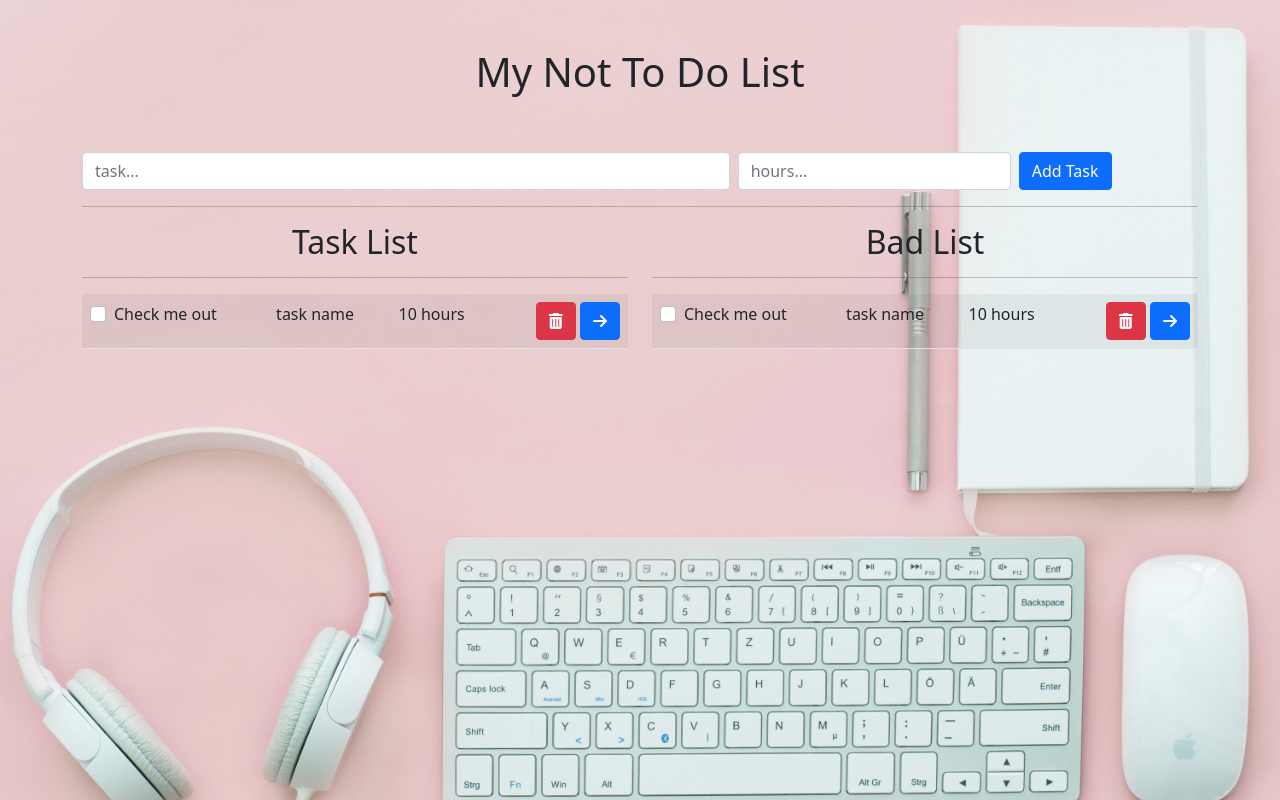
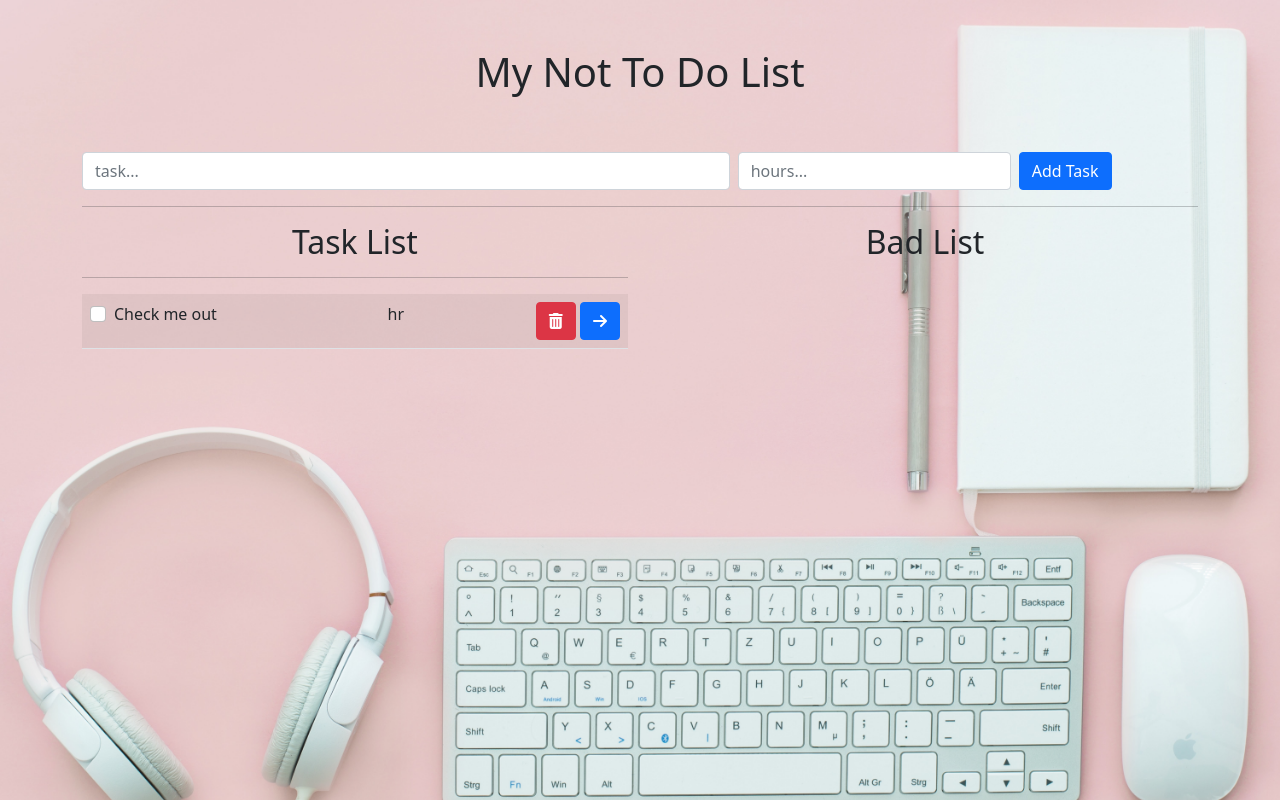
Before and after one commit to tech-and-me/React-NotToDoList, a React (Create React App) app: page / in a window 1280 px wide. Built offline with nearby package versions, Linux system fonts and the light colour scheme.

Commit message:
first added to branch main-ui

```diff
--- a/src/App.js
+++ b/src/App.js
@@ -8,11 +8,11 @@ import {useState} from "react";
 
 function App() {
   //state to store all the task lists
-  const [taskLists, setTaskList] = useState([]);
+  const [taskList, setTaskList] = useState([]);
 
   const addToTaskList = taskObj => {
     console.log(taskObj);
-    setTaskList([...taskLists, taskObj]);
+    setTaskList([...taskList, taskObj]);
   }
 
 
@@ -26,7 +26,7 @@ function App() {
         <AddForm addToTaskList={addToTaskList}/>
 
         <hr />
-        <TaskList />
+        <TaskList taskList={taskList}/>
 
       </Container>
     </div>
--- a/src/components/form/AddForm.js
+++ b/src/components/form/AddForm.js
@@ -2,9 +2,9 @@ import React, {useState} from 'react'
 import { Button, Col, Form, Row } from 'react-bootstrap'
 
 const initialState = {
-    task: "hi",
+    task: "",
     hr: "",
-}
+};
 
 export const  AddForm =({addToTaskList})=> {
 
@@ -16,7 +16,7 @@ export const  AddForm =({addToTaskList})=> {
         // console.log(name, value);
         setTask({...task,[name]:value}); // can rename the variable 'task' to newInfo
     };
-    console.log(task);
+    // console.log(task);
 
     const handleOnSubmit = e =>{
         e.preventDefault();
@@ -26,17 +26,21 @@ export const  AddForm =({addToTaskList})=> {
 
   return (
     <div>
-
+        {task.task}
     <Form onSubmit={handleOnSubmit}>
     <Row className="g-2">
         <Col xs={7}>
         <Form.Control placeholder="task..."
-        name="phannaTask"
-        onChange={handleOnChange} />
+        name="task"
+        onChange={handleOnChange}
+        required />
         </Col>
+
         <Col md={3}>
-        <Form.Control placeholder="hours..." name="hours" type="number" />
+        <Form.Control placeholder="hours..." name="hr" type="number" onChange={handleOnChange}
+        required />
         </Col>
+
         <Col>
             <Button variant="primary" type="submit">Add Task</Button>
         </Col>
--- a/src/components/form/FormRow.js
+++ b/src/components/form/FormRow.js
@@ -1,15 +1,17 @@
 import React from 'react'
 import { Button, Form } from 'react-bootstrap'
 
-function FormRow() {
+function FormRow({taskList}) {
+    console.log(taskList);
   return (
 
         <tr>
                         <td>
                             <Form.Check type="checkbox" label="Check me out" />
                         </td>
-                        <td>task name</td>
-                        <td>10 hours</td>
+
+                        <td>{taskList}</td>
+                        <td>hr</td>
                         <td className="text-end">
                             <Button variant="danger" >
                                 <i className="fa-solid fa-trash-can" ></i>
--- a/src/components/tasklist/TaskList.js
+++ b/src/components/tasklist/TaskList.js
@@ -2,9 +2,9 @@ import React from 'react'
 import { Button, Col, Form, Row, Table } from 'react-bootstrap'
 import FormRow from '../form/FormRow'
 
-function TaskList() {
+function TaskList({taskList}) {
 
-
+    console.log(taskList);
 
 
   return (
@@ -18,7 +18,7 @@ function TaskList() {
                 <Table striped hover>
                     {/* delete thead */}
                     <tbody>
-                        <FormRow />
+                        <FormRow taskList={taskList}/>
                     </tbody>
                 </Table>
             </Col>
@@ -27,13 +27,7 @@ function TaskList() {
             {/* Bad List */}
             <Col md="6">
                 <h2 className="text-center">Bad List</h2>
-                <hr />
-                <Table striped hover>
-                    {/* delete thead */}
-                    <tbody>
-                        <FormRow />
-                    </tbody>
-                </Table>
+
             </Col>
         </Row>
 
```
